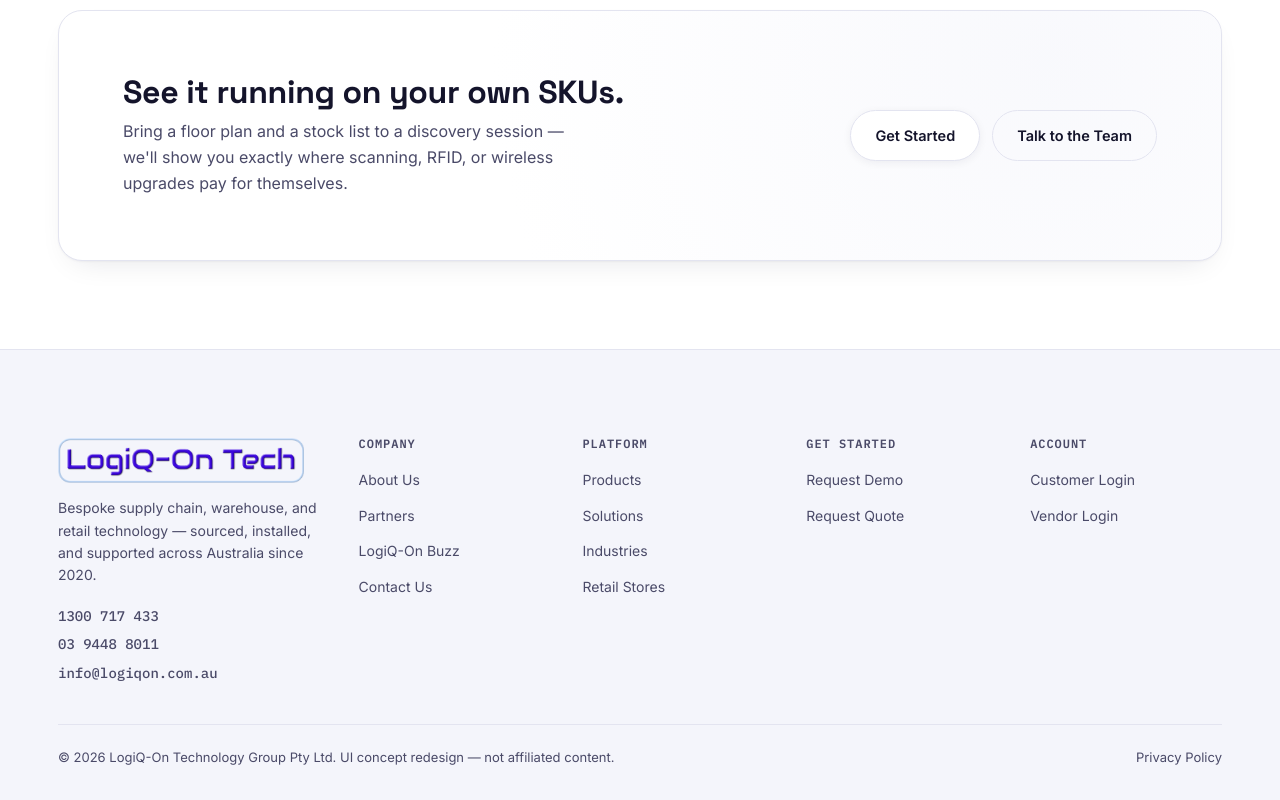
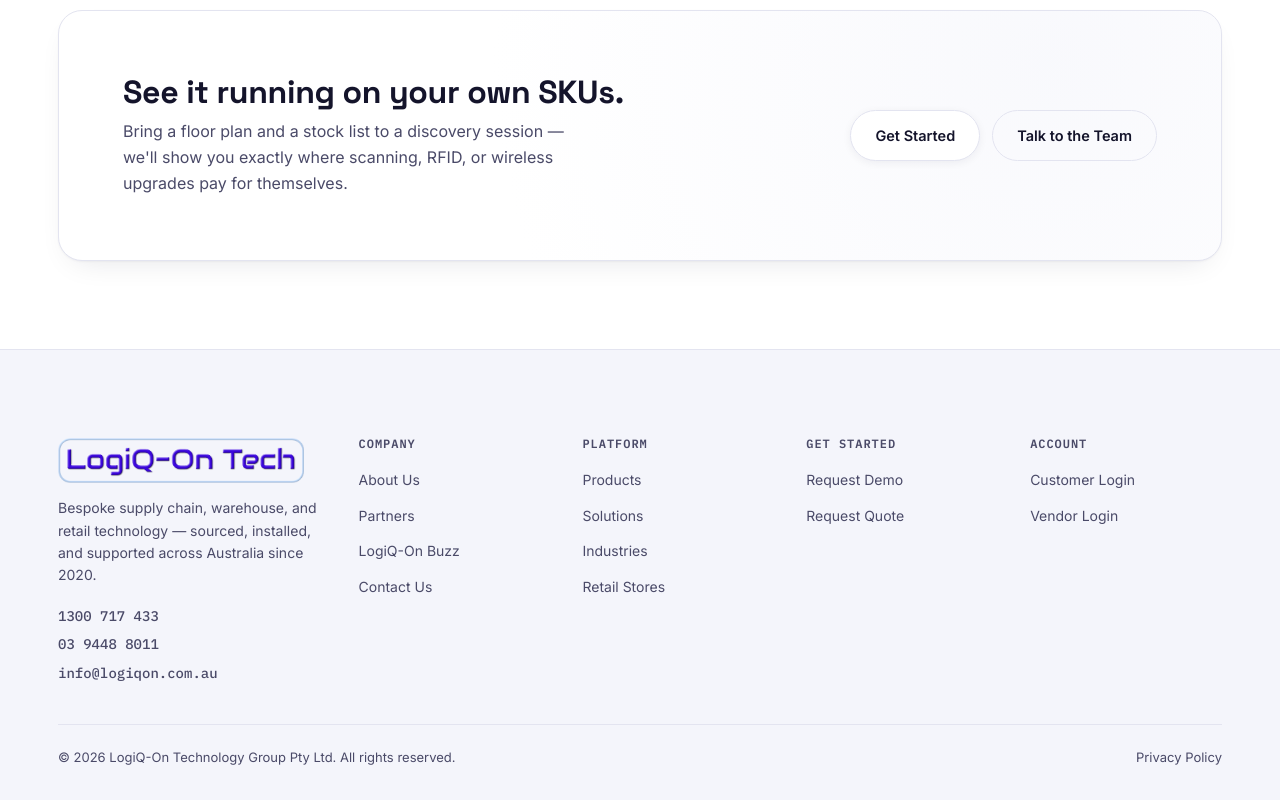
Before and after one commit to senura-d/logiQ, a Next.js app: page / in a window 1280 px wide. Shown: the part 3399-4199 px from the top of the page. Built offline with nearby package versions, Linux system fonts and the light colour scheme.

Commit message:
Remove UI concept redesign disclaimer from Footer

```diff
--- a/src/components/Footer.tsx
+++ b/src/components/Footer.tsx
@@ -52,7 +52,7 @@
           </div>
         </div>
         <div className="footer-bottom">
-          <span>&copy; 2026 LogiQ-On Technology Group Pty Ltd. UI concept redesign &mdash; not affiliated content.</span>
+          <span>&copy; 2026 LogiQ-On Technology Group Pty Ltd. All rights reserved.</span>
           <Link href="#">Privacy Policy</Link>
         </div>
       </div>
```
